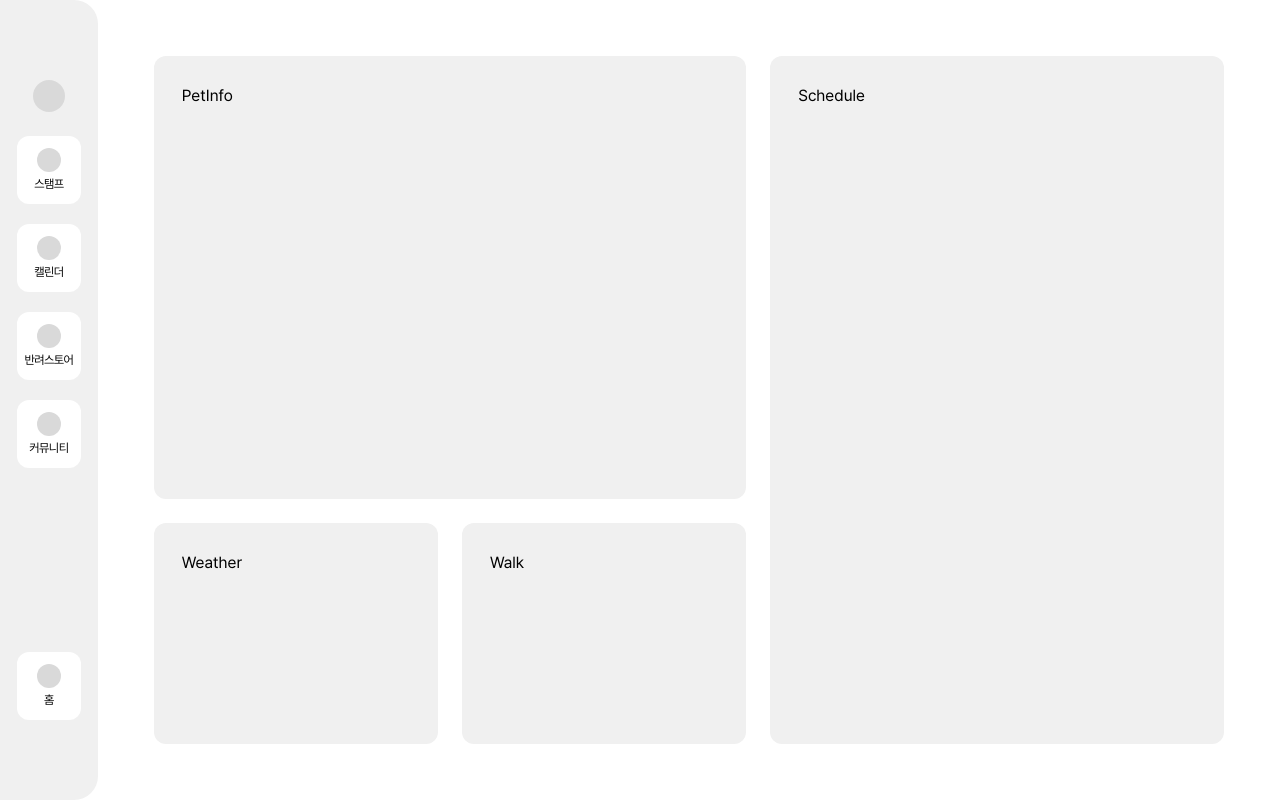
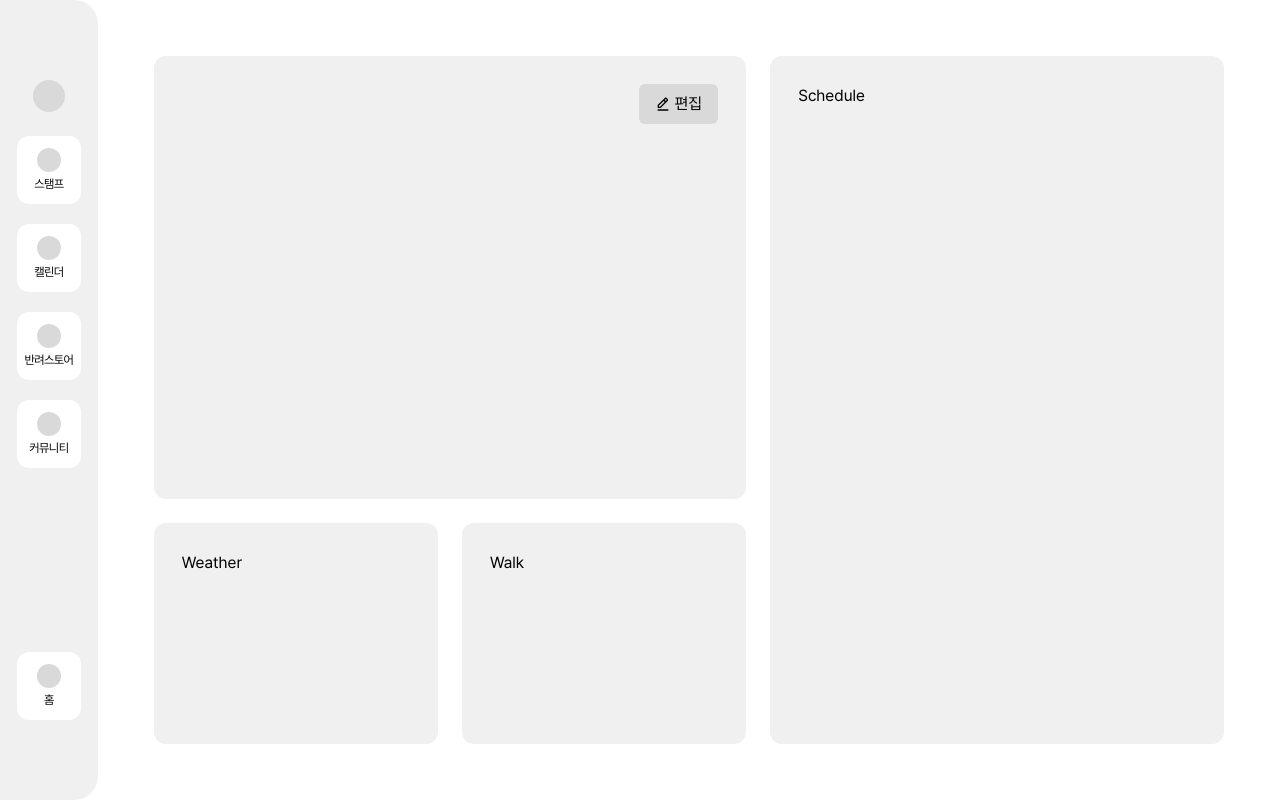
Before and after one commit to petD-ary/petDiary, a Next.js app: page / in a window 1280 px wide. Built offline with nearby package versions, Linux system fonts and the light colour scheme.

Commit message:
Design:editBtn component 생성

```diff
--- /dev/null
+++ b/app/components/Main/PetInfo/EditBtn.tsx
@@ -0,0 +1,15 @@
+import React from "react";
+import { BiEditAlt } from "react-icons/bi";
+
+const EditBtn = () => {
+  return (
+    <div className="flex justify-end">
+      <div className="inline-flex px-4 py-2 bg-grayColor-200 items-center rounded-md ">
+        <BiEditAlt />
+        <div className="ml-1">편집</div>
+      </div>
+    </div>
+  );
+};
+
+export default EditBtn;
--- a/app/components/Main/PetInfo/index.tsx
+++ b/app/components/Main/PetInfo/index.tsx
@@ -1,7 +1,12 @@
 import React from "react";
+import EditBtn from "./EditBtn";
 
 const PetInfo = () => {
-  return <div className="w-full h-4/6 p-7 bg-grayColor-100 rounded-xl">PetInfo</div>;
+  return (
+    <div className="w-full h-4/6 p-7 bg-grayColor-100 rounded-xl">
+      <EditBtn />
+    </div>
+  );
 };
 
 export default PetInfo;
```
